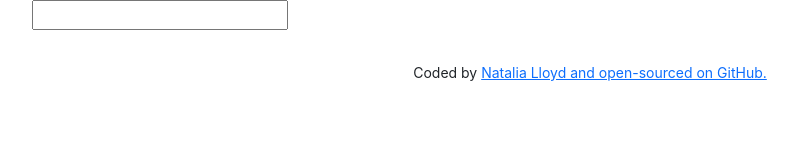
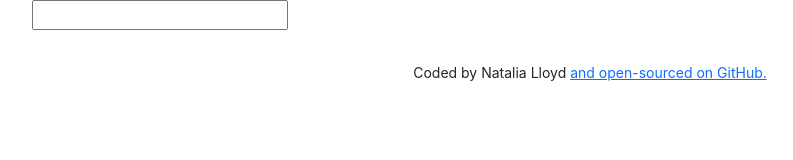
Before and after one commit to natallo7/dictionary-project, a React (Create React App) app: page / in a window 1280 px wide. Shown: the top 160 px of the page, without its empty margins (50-843 px from the left). Built offline with nearby package versions, Linux system fonts and the light colour scheme.

Commit message:
Update App.js

```diff
--- a/src/App.js
+++ b/src/App.js
@@ -11,13 +11,13 @@ export default function App() {
         </main>
         <footer className="App-footer">
           <small>
-            Coded by{" "}
+            Coded by Natalia Lloyd{" "}
             <a
               href="https://github.com/natallo7/dictionary-project"
               target="_blank"
               rel="noopener noreferrer"
             >
-              Natalia Lloyd and open-sourced on GitHub.
+              and open-sourced on GitHub.
             </a>
           </small>
         </footer>
```
